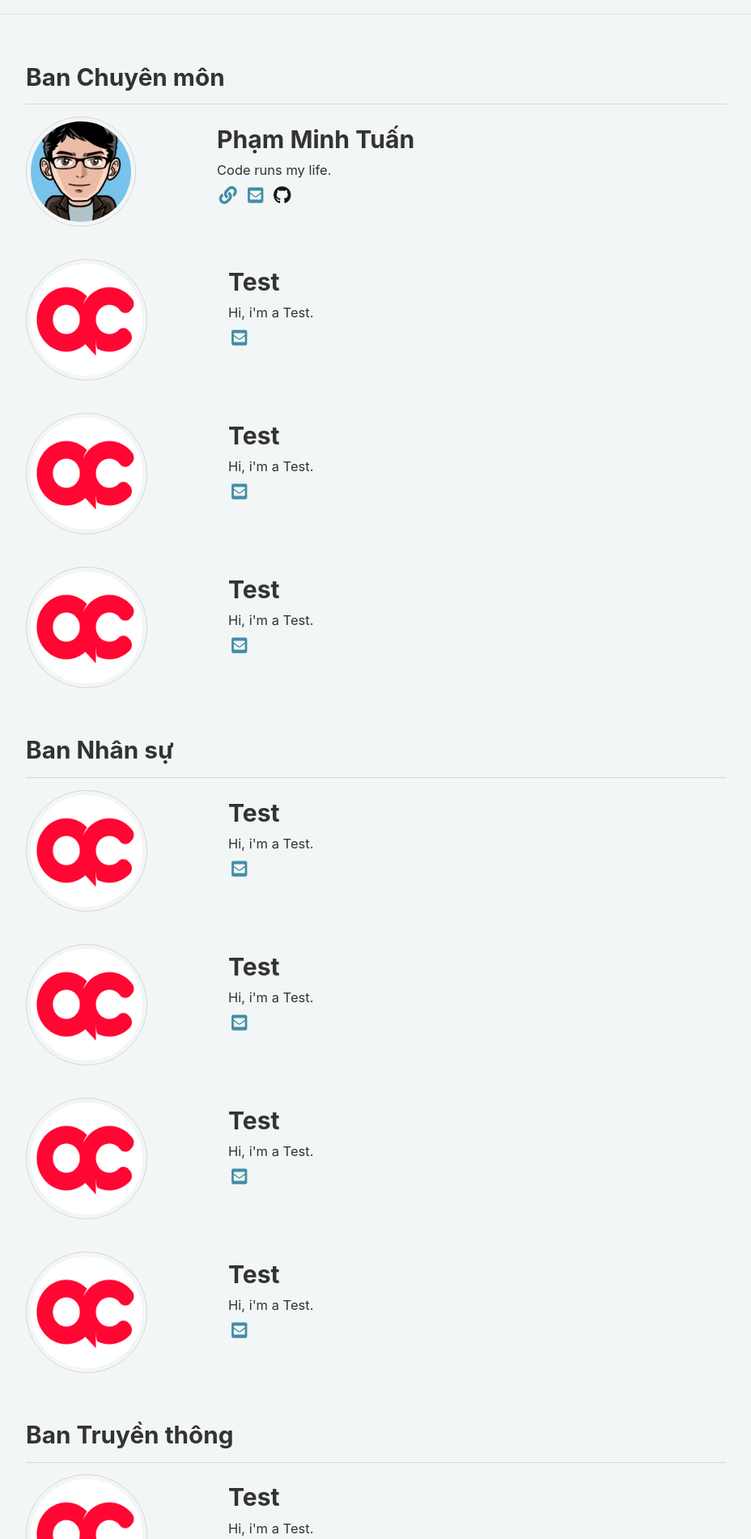
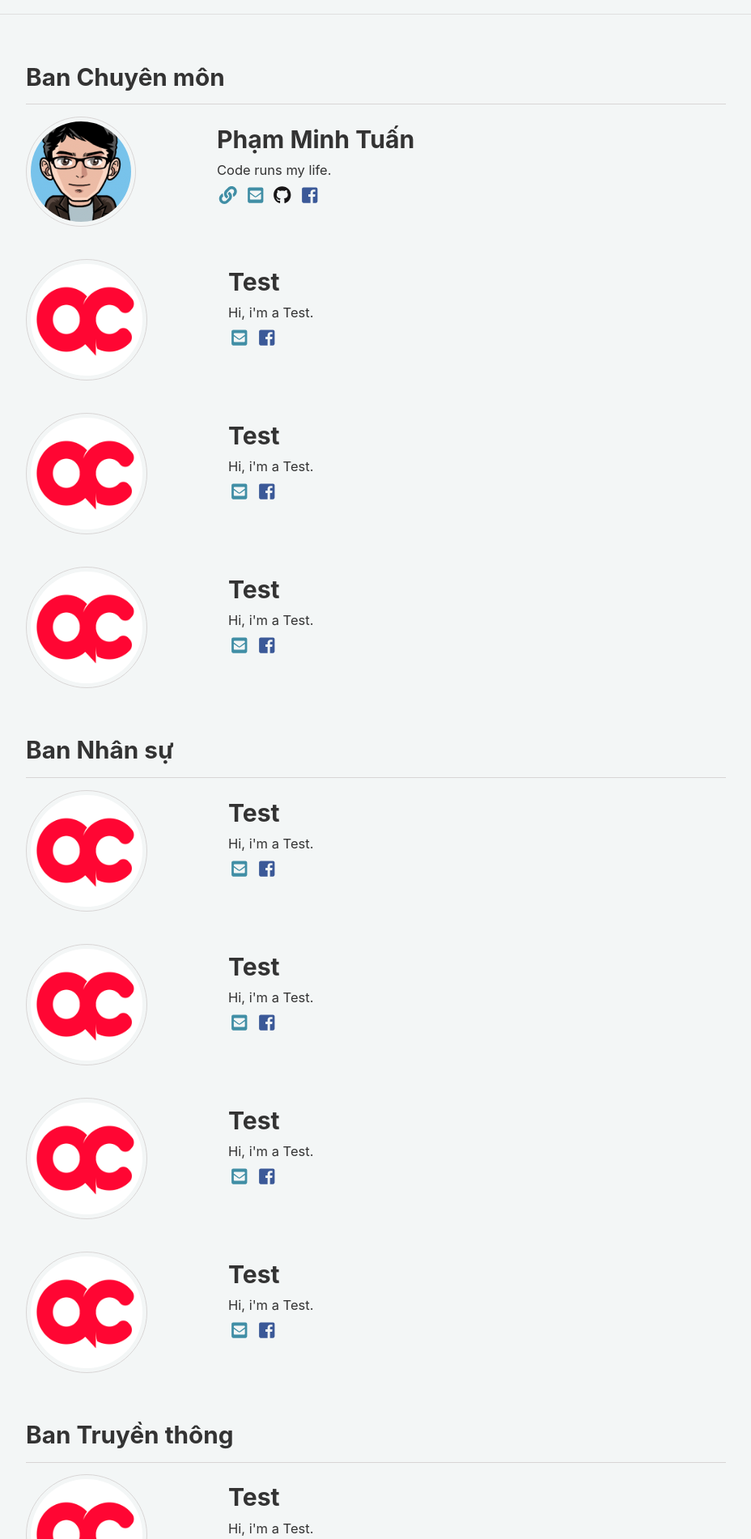
Before and after one commit to testvon/amcblog.github.io, a Jekyll site: the page built from _pages/member-archive.html, in a window 1280 px wide. Shown: the part 973-2874 px from the top of the page at 81% size, without its empty margins (140-1068 px from the left). Built offline with Jekyll 4.4.1, drawn with Linux system fonts in a browser that asks for light colours; nearby versions of some CDN libraries.

Commit message:
Update member.html

```diff
--- a/_includes/member.html
+++ b/_includes/member.html
@@ -49,7 +49,8 @@
         {% if member.linkedin %}<!-- member linkedin --><a href="https://www.linkedin.com/in/{{ member.linkedin }}"><i class="fab fa-fw fa-linkedin"></i></a>{% endif %}
         {% if member.github %}<!-- member github --><a href="https://github.com/{{ member.github }}"><i class="fab fa-fw fa-github"></i></a>{% endif %}
         {% if member.twitter %}<!-- member twitter --><a href="https://twitter.com/{{ member.twitter }}"><i class="fab fa-fw fa-twitter-square"></i></a>{% endif %}
-    </div><!-- /social-icons -->
+        {% if member.facebook %}<!-- member facebook --><a href="https://facebook.com/{{ member.facebook }}"><i class="fab fa-fw fa-facebook-square"></i></a>{% endif %}
+        </div><!-- /social-icons -->
     </div>
 
 </div>
```
